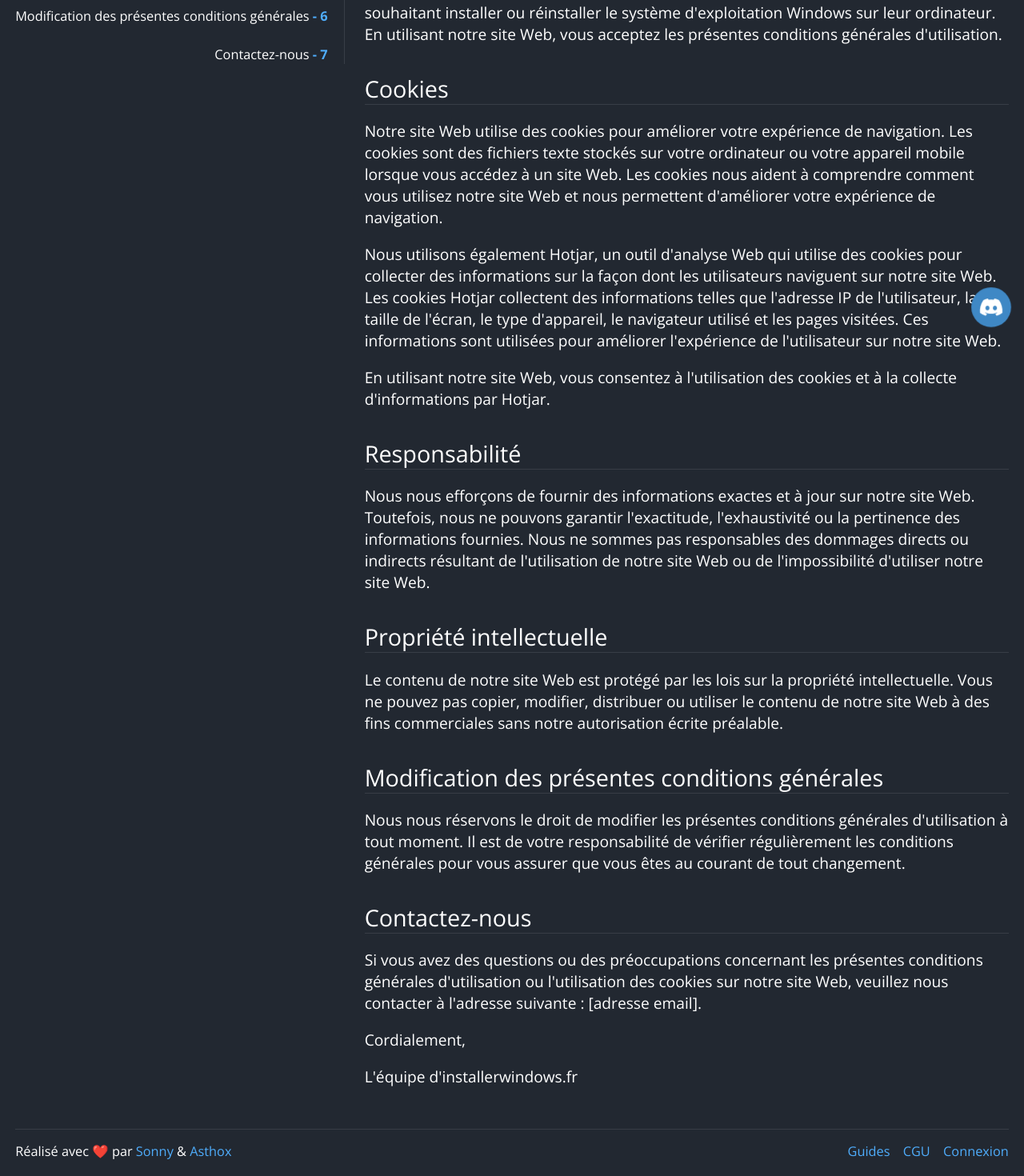
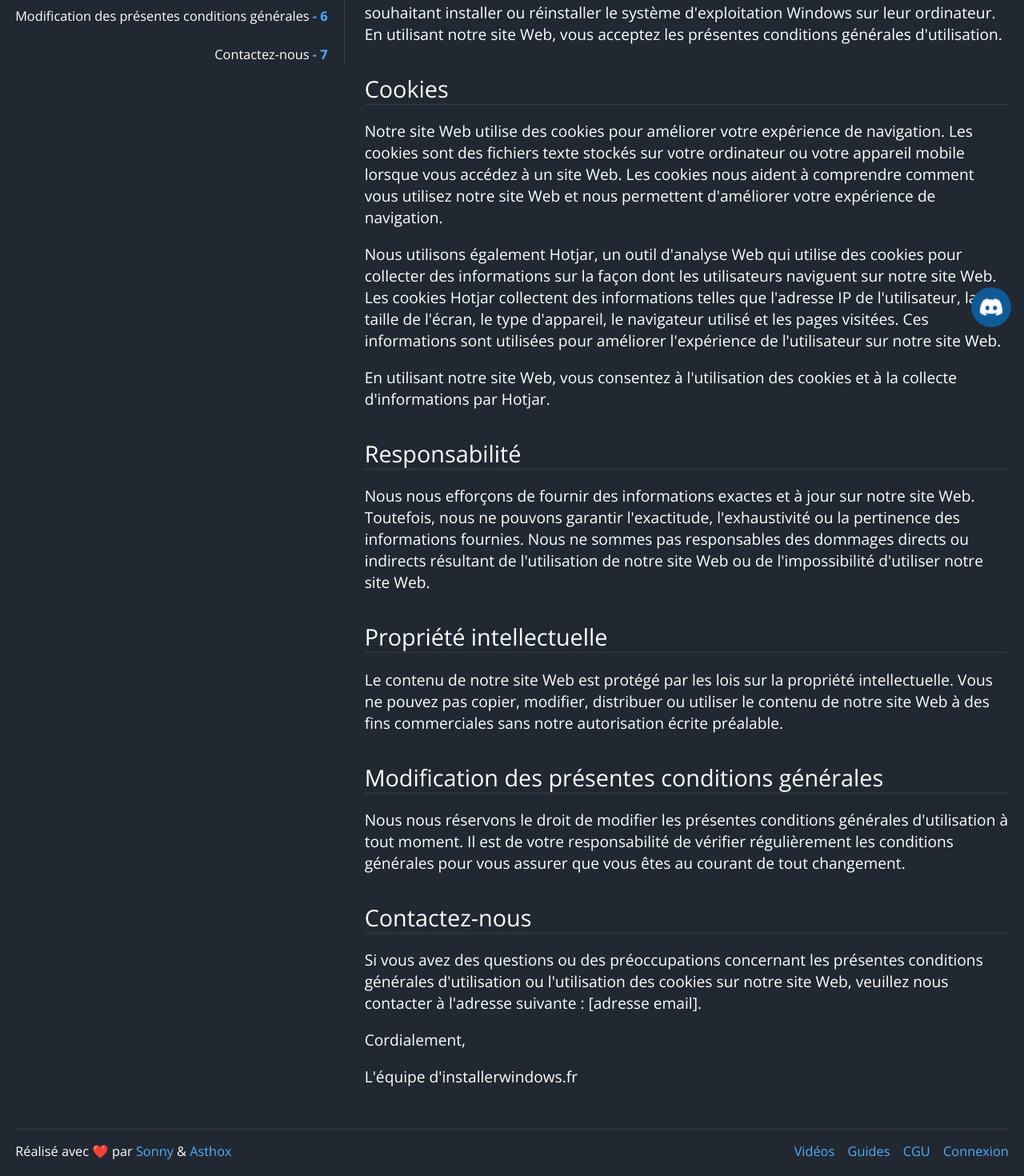
Before and after one commit to Sonny93/installerwindows.fr, a Next.js app: page /cgu in a window 1280 px wide. Shown: the part 375-1845 px from the top of the page at 80% size. Built offline with nearby package versions, Linux system fonts and the light colour scheme; no server answers.

Commit message:
feat: edit footer links & NeedHelp btn bg color

```diff
--- a/Components/Footer/Footer.tsx
+++ b/Components/Footer/Footer.tsx
@@ -9,10 +9,19 @@
     return (
         <footer className={styles['footer']}>
             <p>
-                Réalisé avec ❤️ par <Link href={'https://sonny.dev/'}>Sonny</Link> &{' '}
-                <Link href={'https://github.com/Asthox'}>Asthox</Link>
+                Réalisé avec ❤️ par{' '}
+                <Link href={'https://sonny.dev/'} target="_blank" rel="noreferrer">
+                    Sonny
+                </Link>{' '}
+                &{' '}
+                <Link href={'https://github.com/Asthox'} target="_blank" rel="noreferrer">
+                    Asthox
+                </Link>
             </p>
             <ul className={styles['links']}>
+                <li>
+                    <Link href={'/videos'}>Vidéos</Link>
+                </li>
                 <li>
                     <Link href={'/guides'}>Guides</Link>
                 </li>
@@ -22,7 +31,10 @@
                 {session.data ? (
                     <>
                         <li>{session.data?.user?.name}</li>
-                        <li onClick={() => signOut()} style={{ color: 'salmon' }}>
+                        <li
+                            onClick={() => signOut()}
+                            style={{ color: 'salmon', cursor: 'pointer' }}
+                        >
                             Déconnexion
                         </li>
                     </>
--- a/Components/NeedHelp/needhelp.module.scss
+++ b/Components/NeedHelp/needhelp.module.scss
@@ -1,11 +1,13 @@
+@import "../../styles/colors.scss";
+
 a.ineedhelp {
     user-select: none;
     position: fixed;
     right: 15px;
     bottom: 15px;
     text-decoration: none;
-    color: #fff;
-    background-color: #3f88c5;
+    color: $font-color;
+    background-color: $btn-color;
     padding: 10px;
     border-radius: 50%;
     display: flex;
@@ -28,7 +30,7 @@
 @keyframes pulse-black {
     0% {
         transform: scale(0.95);
-        box-shadow: 0 0 0 0 #3f88c5;
+        box-shadow: 0 0 0 0 $main-color;
     }
 
     70% {
```
